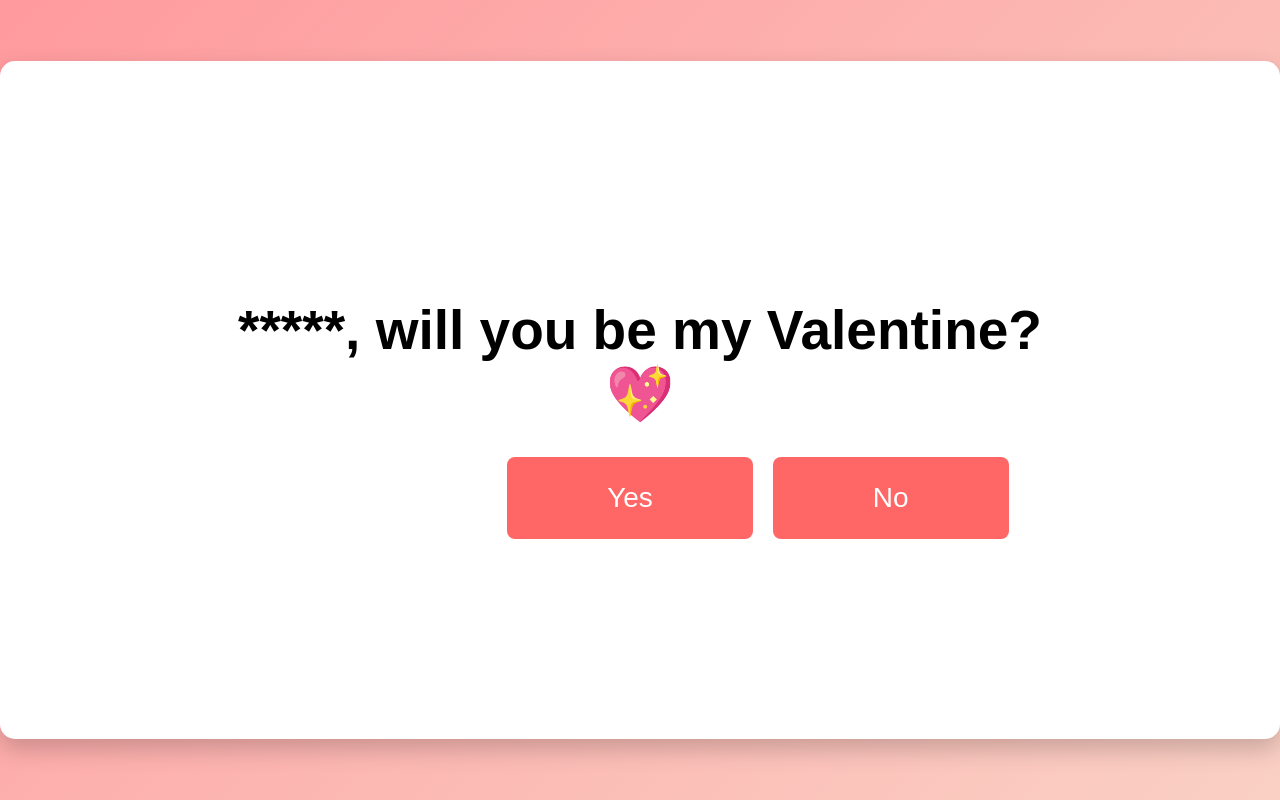
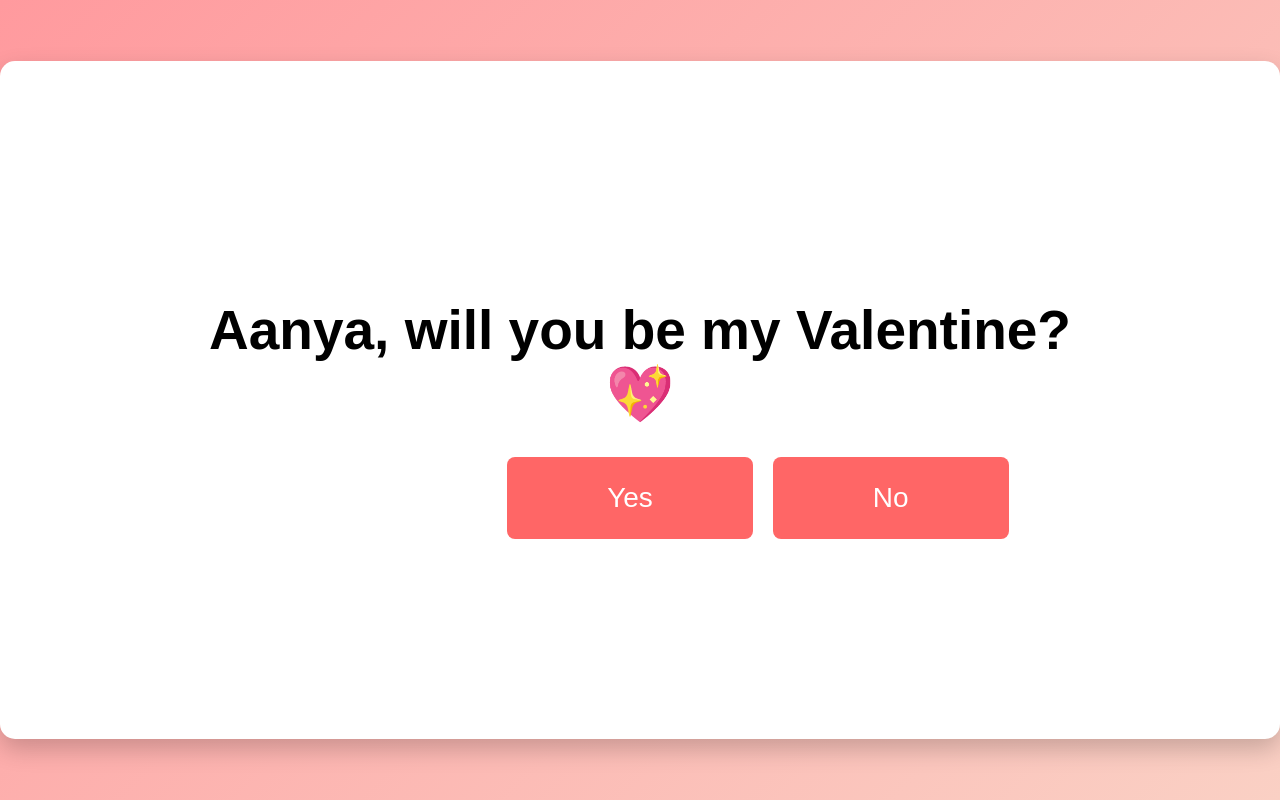
Before and after one commit to RogueRanger29/val-temp, a plain HTML site: page index.html in a window 1280 px wide. Drawn offline with Linux system fonts and the light colour scheme.

Commit message:
add name

```diff
--- a/index.html
+++ b/index.html
@@ -50,7 +50,7 @@
 <body>
 
   <div class="card">
-    <h1 style="font-size: 55px;">*****, will you be my Valentine? 💖</h1>
+    <h1 style="font-size: 55px;">Aanya, will you be my Valentine? 💖</h1>
     <button id="yes">Yes</button>
     <button id="no">No</button>
   </div>
```
